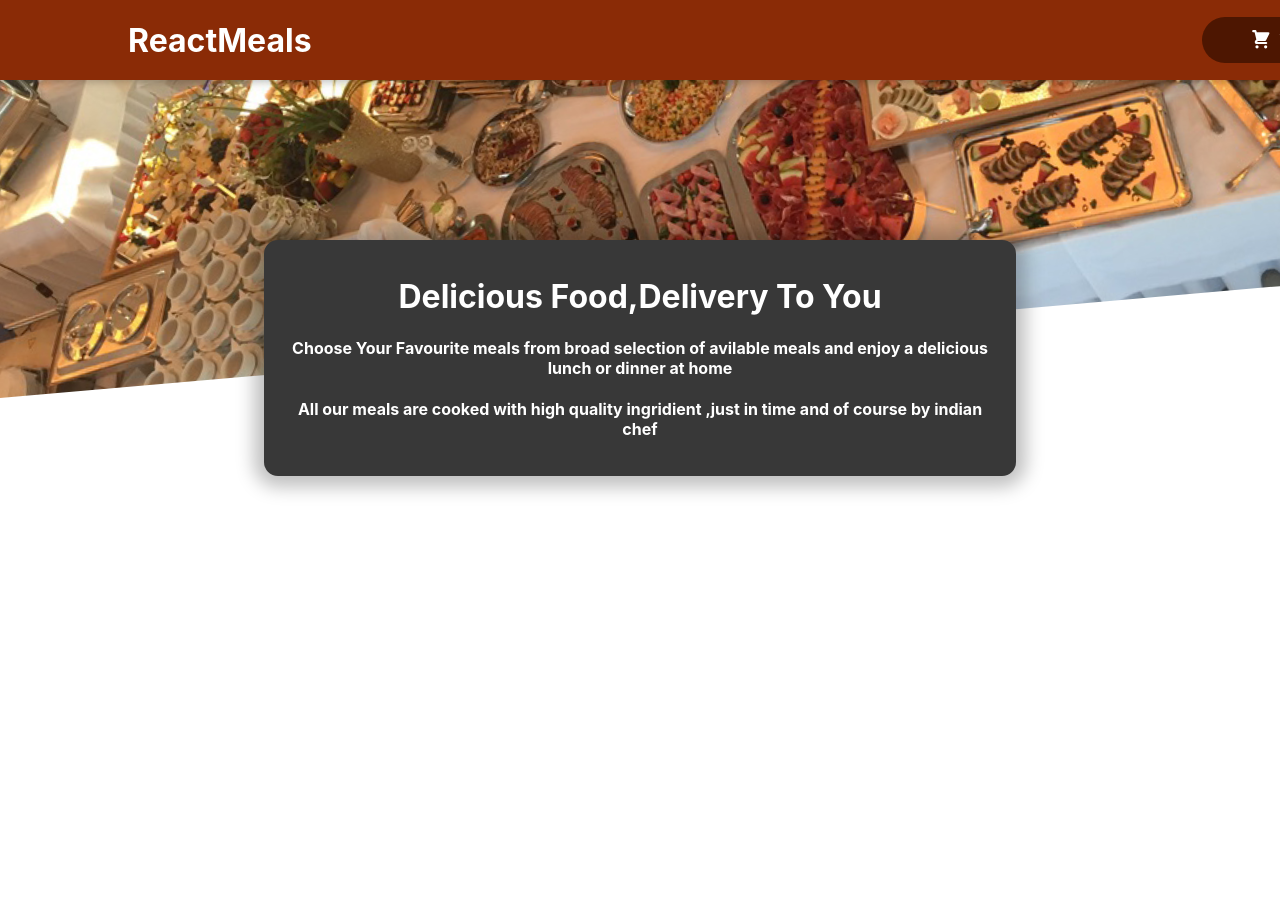
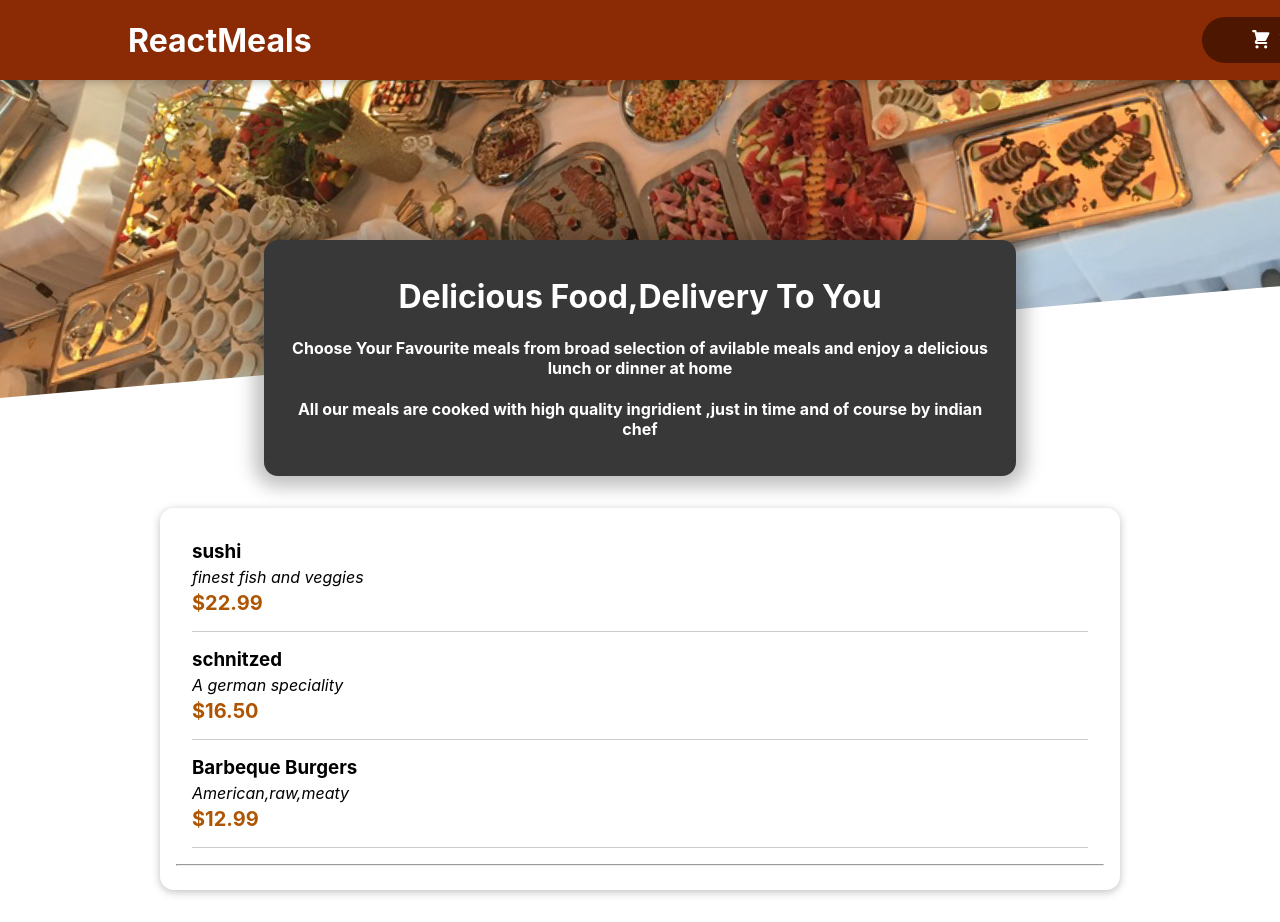
Before and after one commit to 2901shivam/reastraunt-orderbooking, a React (Create React App) app: page / in a window 1280 px wide. Before the commit the page ends 800 px from the top, so only its background shows below. Built offline with nearby package versions, Linux system fonts and the light colour scheme.

Commit message:
mealItem

```diff
--- a/src/App.js
+++ b/src/App.js
@@ -2,12 +2,15 @@
 import './App.css';
 import Header from './Components/Layout/Header';
 import MealsSummary from './Components/Meals/MealsSummary';
+import Availablemeals from './Components/Meals/Availablemeals';
+import Mealsitem from './Components/Meals/Mealsitem';
 
 function App() {
   return (
      <div>
       <Header></Header>
-      <MealsSummary></MealsSummary>
+      <Mealsitem></Mealsitem>
+
      </div>
   );
 }
--- /dev/null
+++ b/src/Components/Meals/Availablemeals.js
@@ -0,0 +1,40 @@
+import React from 'react'
+import classes from "./Availablemeals.module.css"
+import Card from '../UI/Card';
+import MealItem from './MealItem/MealItem';
+
+const meals=[{
+    id:"m1",
+    item:"sushi",
+    des:"finest fish and veggies",
+    price:22.99
+
+},
+{   id:"m2",
+    item:"schnitzed",
+    des:"A german speciality",
+    price:16.50
+},
+{   id:"m3",
+    item:"Barbeque Burgers",
+    des:"American,raw,meaty",
+    price:12.99
+}
+]
+
+const Availablemeals = (props) => {
+ const mealsList=meals.map((meal)=> <li><MealItem key={meal.id} item={meal.item} des={meal.des} price={meal.price}/></li>);
+  return (
+
+
+    <div className={classes.meals}>
+    <Card>
+      <ul>
+        {mealsList}<hr/>
+      </ul>
+      </Card>
+    </div>
+  )
+}
+
+export default Availablemeals
--- /dev/null
+++ b/src/Components/Meals/Availablemeals.module.css
@@ -0,0 +1,24 @@
+.meals {
+    max-width: 60rem;
+    width: 90%;
+    margin: 2rem auto;
+    animation: meals-appear 1s ease-out forwards;
+  }
+
+  .meals ul {
+    list-style: none;
+    margin: 0;
+    padding: 0;
+  }
+
+  @keyframes meals-appear {
+    from {
+      opacity: 0;
+      transform: translateY(3rem);
+    }
+
+    to {
+      opacity: 1;
+      transform: translateY(0);
+    }
+  }
--- /dev/null
+++ b/src/Components/Meals/MealItem/MealItem.js
@@ -0,0 +1,16 @@
+import React from 'react'
+import classes from './MealItem.module.css'
+
+const MealItem = (props) => {
+    const price=`$${props.price.toFixed(2)}`;
+  return (
+   <li className={classes.meal}>
+    <div><h3>{props.item}</h3>
+    <div className={classes.description}>{props.des}</div>
+    <div className={classes.price}>{price}</div>
+    </div>
+   </li>
+  )
+}
+
+export default MealItem
--- /dev/null
+++ b/src/Components/Meals/MealItem/MealItem.module.css
@@ -0,0 +1,22 @@
+.meal {
+    display: flex;
+    justify-content: space-between;
+    margin: 1rem;
+    padding-bottom: 1rem;
+    border-bottom: 1px solid #ccc;
+  }
+
+  .meal h3 {
+    margin: 0 0 0.25rem 0;
+  }
+
+  .description {
+    font-style: italic;
+  }
+
+  .price {
+    margin-top: 0.25rem;
+    font-weight: bold;
+    color: #ad5502;
+    font-size: 1.25rem;
+  }
--- /dev/null
+++ b/src/Components/Meals/Mealsitem.js
@@ -0,0 +1,14 @@
+import React from 'react'
+import MealsSummary from './MealsSummary'
+import Availablemeals from './Availablemeals'
+
+const Mealsitem = (props) => {
+  return (
+    <div>
+      <MealsSummary></MealsSummary>
+      <Availablemeals></Availablemeals>
+    </div>
+  )
+}
+
+export default Mealsitem
--- /dev/null
+++ b/src/Components/UI/Card.js
@@ -0,0 +1,11 @@
+import React from 'react'
+import classes from  "./Card.module.css"
+const Card = (props) => {
+  return (
+    <div className={classes.card}>
+     {props.children}
+    </div>
+  )
+}
+
+export default Card
--- /dev/null
+++ b/src/Components/UI/Card.module.css
@@ -0,0 +1,6 @@
+.card {
+    padding: 1rem;
+    box-shadow: 0 2px 8px rgba(0, 0, 0, 0.25);
+    border-radius: 14px;
+    background-color: white;
+  }
```
